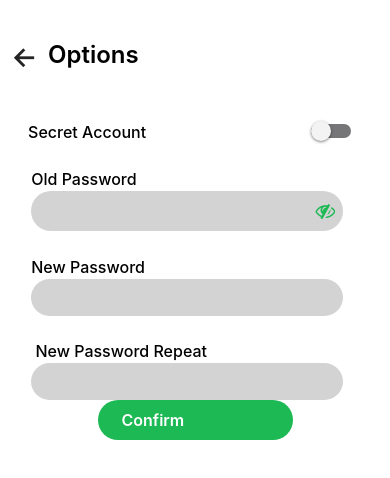
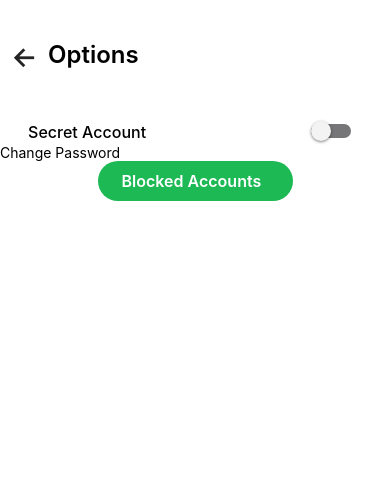
Before and after one commit to mehmetztrk21/VoiceHub-Mobile, a React Native app in the folder VoiceHub-Mobile/: screen /Options in a window 390 px wide. Shown: the top 478 px of the page. Built offline with nearby package versions, Linux system fonts and the light colour scheme; what expo-av would draw is missing.

Commit message:
edited options page

```diff
--- a/VoiceHub-Mobile/screens/otherScreens/options.js
+++ b/VoiceHub-Mobile/screens/otherScreens/options.js
@@ -69,47 +69,13 @@ const Options = ({ navigation }) => {
                 />
             </View>
 
-            <View style={{ marginTop: "5%" }}>
-                <Text style={optionsStyle.label}>Old Password</Text>
-                <View style={optionsStyle.passwordbar}>
-                    <TextInput
-                        style={{ width: "80%" }}
-                        maxLength={18}
-                        value={old}
-                        secureTextEntry={!isPasswordVisible}
-                        onChangeText={old => setOld(old)}
-                    />
-                    <TouchableOpacity onPress={handlePasswordVisibility}>
-                        <Icon type="font-awesome" size={20} name={isPasswordVisible ? "eye" : "eye-slash"} color={colors.green} />
-                    </TouchableOpacity>
-                </View>
-            </View>
+            <TouchableOpacity>
+                <Text>Change Password</Text>
+            </TouchableOpacity>
 
-            <View style={{ marginTop: "5%" }}>
-                <Text style={optionsStyle.label}>New Password</Text>
-                <TextInput
-                    style={optionsStyle.passwordbar}
-                    maxLength={18}
-                    value={password1}
-                    secureTextEntry={!isPasswordVisible}
-                    onChangeText={password1 => setPassword1(password1)}
-                />
-            </View>
-
-            <View style={{ marginTop: "5%" }}>
-                <Text style={optionsStyle.label}> New Password Repeat</Text>
-                <TextInput
-                    style={optionsStyle.passwordbar}
-                    maxLength={18}
-                    value={password2}
-                    secureTextEntry={!isPasswordVisible}
-                    onChangeText={password2 => setPassword2(password2)}
-                />
-            </View>
-
-            <TouchableOpacity onPress={confirm}
+            <TouchableOpacity onPress={()=>{navigation.navigate("Blockeds")}}
                 style={{ backgroundColor: colors.green, paddingHorizontal: 20, paddingVertical: 10, borderRadius: 40, width: "50%", marginLeft: "25%" }}>
-                <Text style={{ fontSize: 16, color: colors.white, fontWeight: "600" }}> Confirm</Text>
+                <Text style={{ fontSize: 16, color: colors.white, fontWeight: "600" }}> Blocked Accounts</Text>
             </TouchableOpacity>
 
         </SafeAreaView>
```
